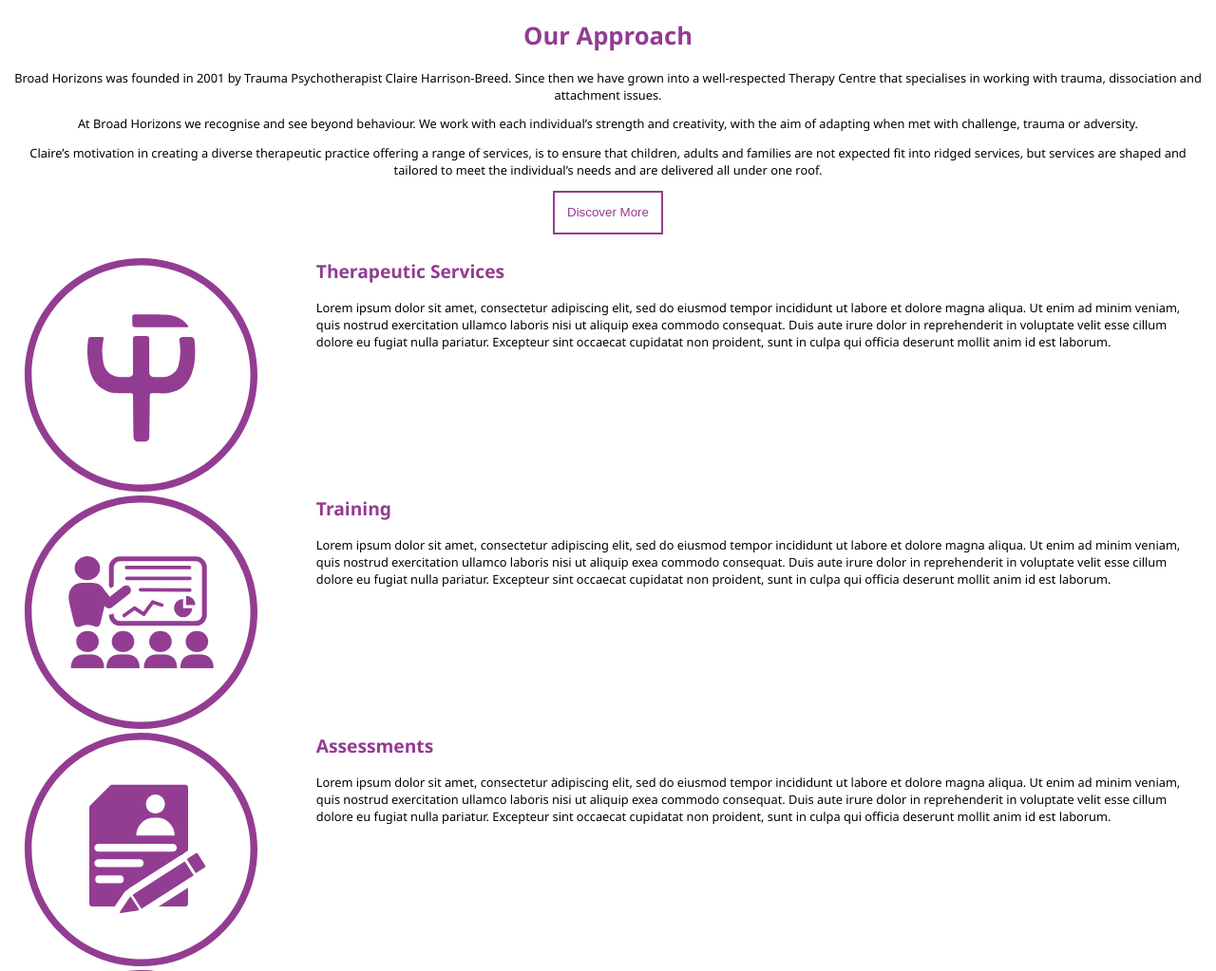
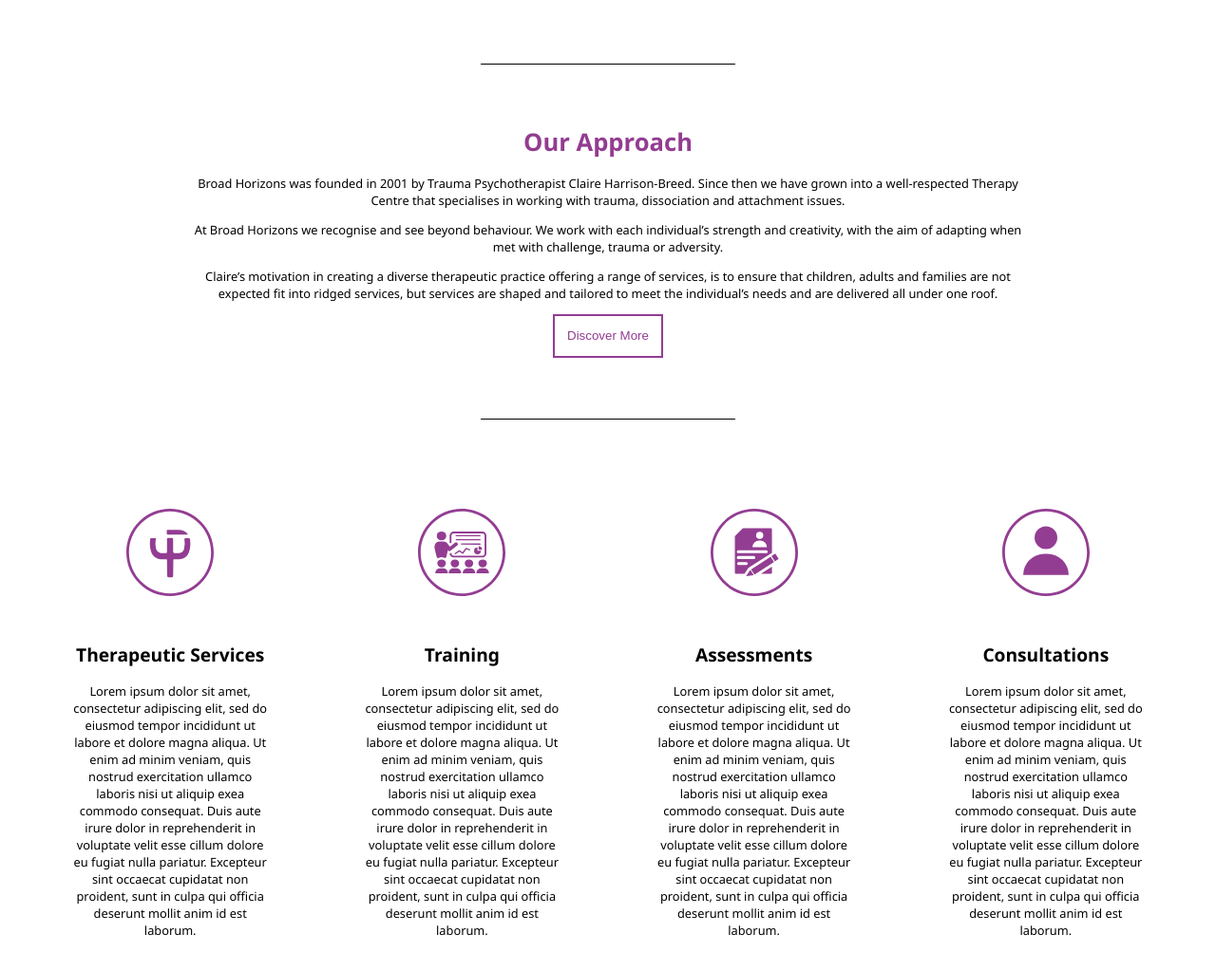
Before and after one commit to 40yostudent/tanyalecchi.com, a PHP site: page /index-wip.php in a window 1280 px wide. Shown: the part 854-1877 px from the top of the page at 95% size. Run offline with PHP 8.4, Linux system fonts and the light colour scheme.

Commit message:
> 768px modifications to the home page

```diff
--- a/index-wip.php
+++ b/index-wip.php
@@ -99,16 +99,13 @@
 
         <div id="form">
 
+            <div>
                 <h1>contacts</h1>
                 <h3>broad horizons</h3>
-                <p>1 college grounds</p>
-                <p>gate 1 moulton college</p>
-                <p>northampton</p>
-                <p>NN3 7SY</p>
+                <p>1 college grounds<br>gate 1 moulton college<br>northampton<br>NN3 7SY</p>
 
-                <p>07920 170 100</p>
-                <p>info@broadhorizons.org.uk</p>
-                <p>www.broadhorizons.org.uk</p>
+                <p>07920 170 100<br>info@broadhorizons.org.uk<br>www.broadhorizons.org.uk</p>
+            </div>
 
             <form>
                 <input type="text" name="name" placeholder="Name"><br>
--- a/scripts.js
+++ b/scripts.js
@@ -17,8 +17,7 @@ function openMenu(button, menu) {
         button.children[1].children[1].style = 'width: 0.4em;';
         button.children[1].children[2].style = 'width: 0.4em; margin-left: 1em;';
 
-        // menu.style.transform = 'translateY(5rem)';
-        menu.style.transform = 'translateX(0rem)';
+        menu.style.transform = 'translateX(-10em)';
     } else {
         button.children[0].children[1].style = 'visibility: visible;';
         button.children[1].children[0].style = '';
--- a/styles.css
+++ b/styles.css
@@ -150,6 +154,30 @@ nav > a {
     padding: 1em;
 }
 
+@media only screen and (min-width: 768px) {
+    #intro {
+        width: 70%;
+
+        margin: 1em 15%;
+    }
+
+    #intro::before {
+        content:"";
+        display: block;
+        width: 30%;
+        margin: 5em 35%;
+        border-bottom: 1px solid var(--nero);
+    }
+
+    #intro::after {
+        content:"";
+        display: block;
+        width: 30%;
+        margin: 5em 35%;
+        border-bottom: 1px solid var(--nero);
+    }
+}
+
 .services {
     margin: 2em;
 }
@@ -178,6 +203,34 @@ nav > a {
     color: var(--viola);
     text-transform: capitalize;
     margin-top: 0;
+}
+
+@media only screen and (min-width: 768px) {
+    .services {
+        display: flex;
+        flex-direction: row;
+        justify-content: space-evenly;
+        align-items: baseline;
+    }
+
+    .services > div > img {
+        width: 30%;
+        margin: 10% 35%;
+    }
+
+    .services > div > div {
+        text-align: center;
+
+        width: 70%;
+
+        margin: 1em 15%;
+        float: none;
+    }
+
+    .services > div > div > h2 {
+        color: var(--nero);
+        margin-top: 0;
+    }
 }
 
 #services-boxes > div {
```
Also changed, not shown: other parts of styles.css (+50 -10 lines). Lines whose indentation alone changed are shown as unchanged.
